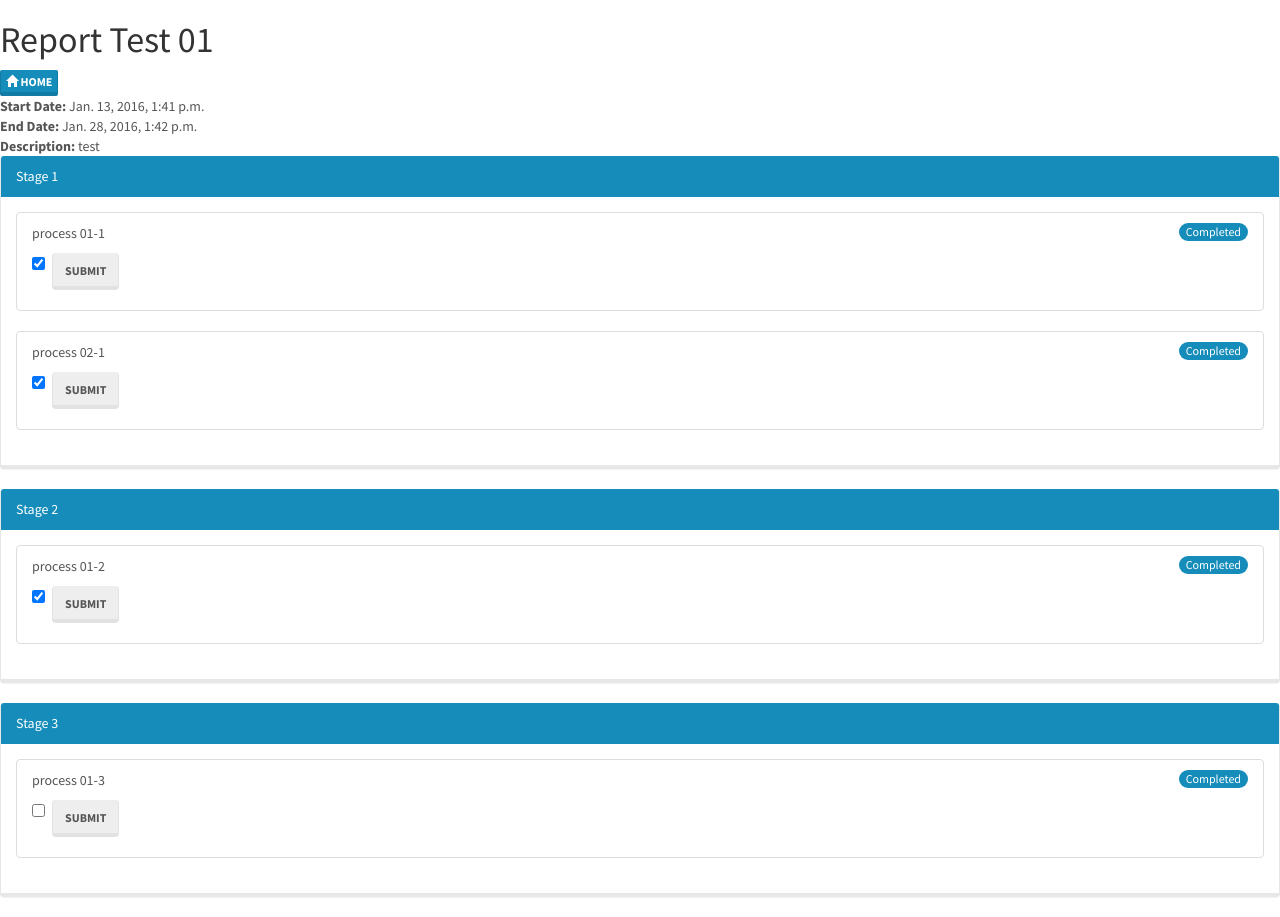
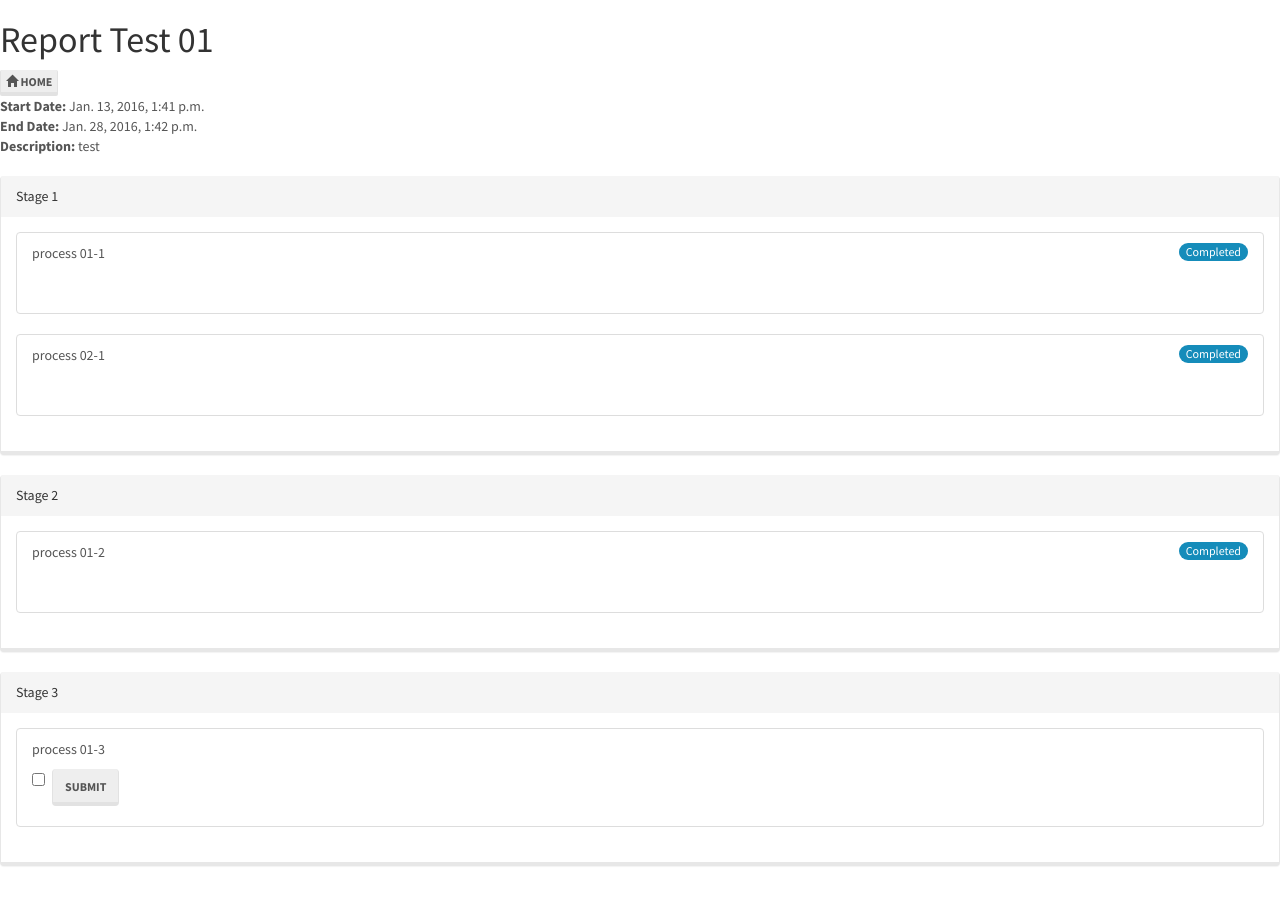
Before and after one commit to praekiko/Checklist_Intern, a Django app: page /report/1/ in a window 1280 px wide. After the commit the page ends 866 px from the top, so only its background shows below. Run offline with Django 3.2, Linux system fonts and the light colour scheme; data comes from the database, SQL or seed files in the repository; some libraries are stand-ins or nearby versions.

Commit message:
Fix if completed process view

```diff
--- a/process/templates/process/index.html
+++ b/process/templates/process/index.html
@@ -9,7 +9,7 @@
 	<ul class="list-group">
 		{% for report in latest_report_list.all %}
 			<li class="list-group-item">
-				<button type="button" class="btn btn-default"><a href="{% url 'process:reportDetail' report.id %}">{{ report.title }}</a></button>
+				<a href="{% url 'process:reportDetail' report.id %}" class="btn btn-default">{{ report.title }}</a>
 				<b>End Date:</b> {{ report.endDate }}
 			</li>
 
--- a/process/templates/process/reportDetail.html
+++ b/process/templates/process/reportDetail.html
@@ -4,23 +4,20 @@
 <script type="" src="{% static 'process/bower_components/bootstrap/dist/js/bootstrap.js' %}"></script>
 
 <h1>{{ report.title }}</h1>
-<a href="{% url 'process:index' %}" class="btn btn-primary btn-xs" ><span class="glyphicon glyphicon-home" aria-hidden="true"></span> HOME</a><br>
+<a href="{% url 'process:index' %}" class="btn btn-default btn-xs" ><span class="glyphicon glyphicon-home" aria-hidden="true"></span> HOME</a><br>
 
 <b>Start Date:</b> {{ report.startDate }}<br>
 <b>End Date:</b> {{ report.endDate }}<br>
-<b>Description:</b> {{ report.description }}<br>
+<b>Description:</b> {{ report.description }}<br><br>
 
 {% if error_message %}<p><strong>{{ error_message }}</strong></p>{% endif %}
 
 
-
-
 {% for stage in report.stage.all %}
-    <!-- <input type="radio" name="stage" id="stage{{ forloop.counter }}" value="{{ stage.id }}" /> -->
     <form action="{% url 'process:completedProcess' stage.id %}" method="post">
     	{% csrf_token %}
 
-    <div class="panel panel-primary">
+    <div class="panel panel-default">
 	  <!-- <div class="panel-heading"><a href="{% url 'process:stageDetail' stage.id %}">{{ stage.title }}</a></div> -->
 	  <div class="panel-heading">{{ stage.title }}</div>
 	  <div class="panel-body">
@@ -28,10 +25,18 @@
 
 		    <ul class="list-group">
 		    	<li class="list-group-item">
-		    		<span class="badge" {% if process.isCompleted == True %} {% endif %}>Completed</span>
 					{{ process.title }}
+					{% if process.isCompleted == True %}
+						<span class="badge" >Completed</span>
+					{% endif %}
 					<div class="checkbox">
-		                <label><input type="checkbox" name="process" id="process{{ forloop.counter }}" value="{{ process.id }}" {% if process.isCompleted %} checked {% endif %}> <input type="submit" class="btn btn-default" value="Submit" onclick="return confirm('Are you sure?');" /></label>
+		                <label>
+		                	{% if process.isCompleted == False %}
+
+		                	<input type="checkbox" name="process" id="process{{ forloop.counter }}" value="{{ process.id }}" {% if process.isCompleted %} checked {% endif %}>
+		                	<input type="submit" class="btn btn-default" value="Submit" onclick="return confirm('Are you sure?');" />
+		                	{% endif %}
+		                </label>
 		            </div>
 				</li>
 		    </ul>
```
